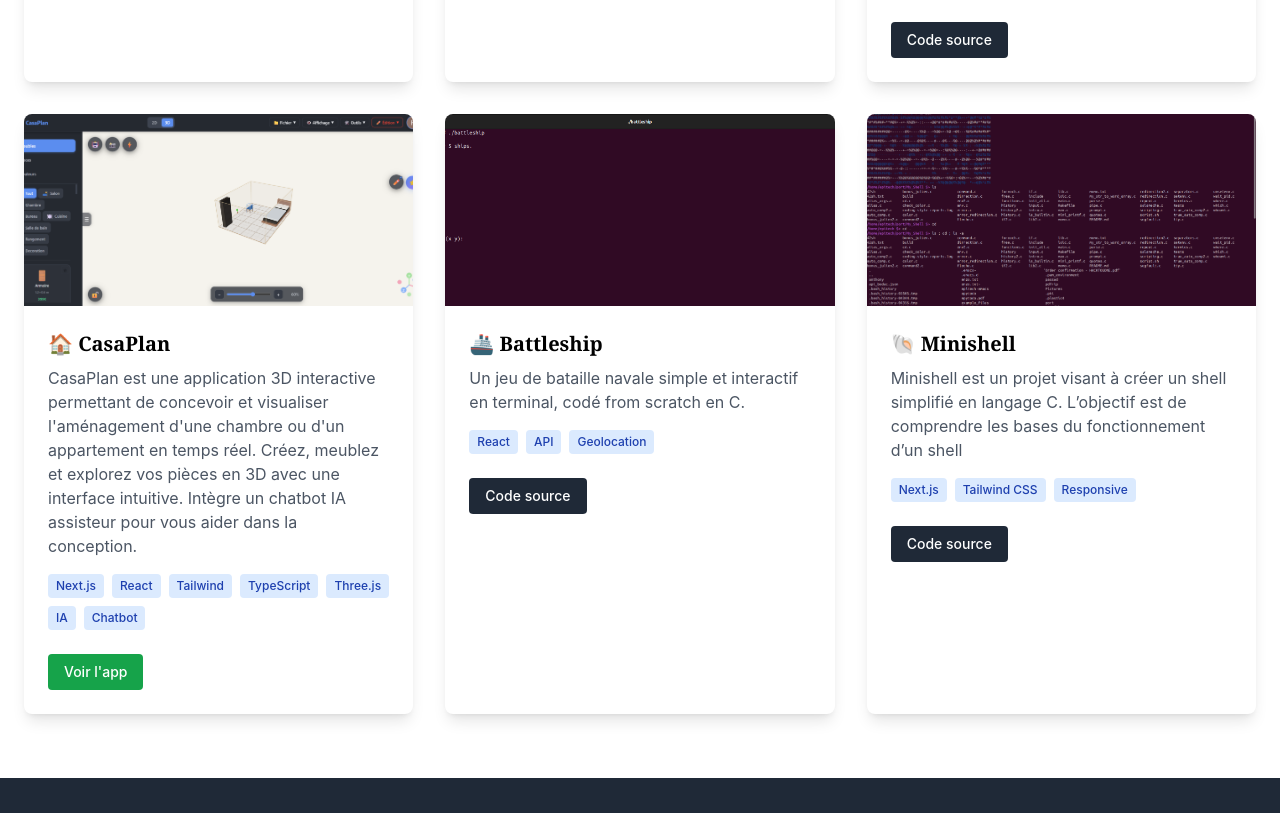
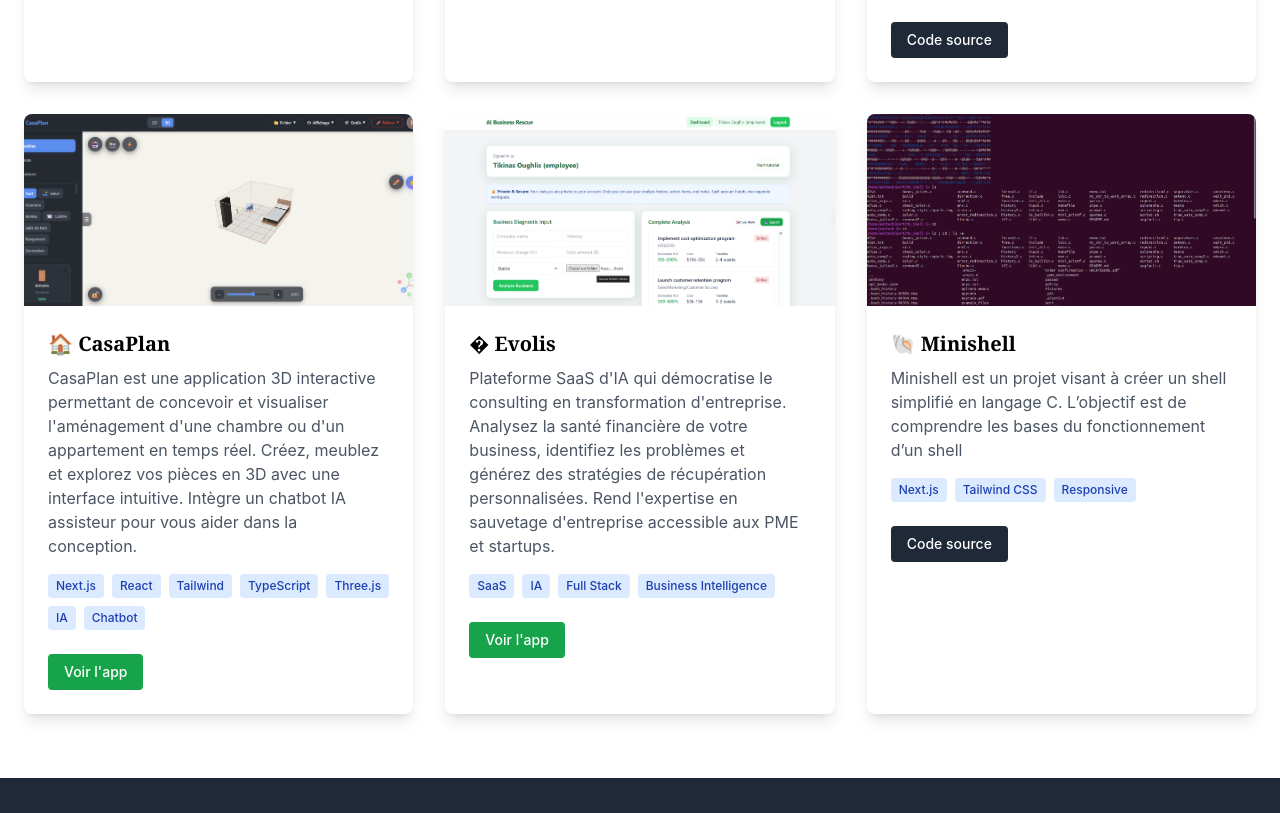
Before and after one commit to EpitechProject/porfolio, a Next.js app: page /projects in a window 1280 px wide. Shown: the part 758-1571 px from the top of the page. Built offline with nearby package versions, Linux system fonts and the light colour scheme.

Commit message:
feat: add amazon nova hackathon

```diff
--- a/data/projects.js
+++ b/data/projects.js
@@ -36,11 +36,12 @@ export const projects = [
   },
   {
     id: 5,
-    title: "🚢 Battleship",
-    description: "Un jeu de bataille navale simple et interactif en terminal, codé from scratch en C.",
-    image: "/images/battle.png",
-    tags: ["React", "API", "Geolocation"],
-    githubUrl: "https://github.com/EpitechProject/naval-battle",
+    title: "� Evolis",
+    description: "Plateforme SaaS d'IA qui démocratise le consulting en transformation d'entreprise. Analysez la santé financière de votre business, identifiez les problèmes et générez des stratégies de récupération personnalisées. Rend l'expertise en sauvetage d'entreprise accessible aux PME et startups.",
+    image: "/images/evolis.png",
+    tags: ["SaaS", "IA", "Full Stack", "Business Intelligence"],
+    githubUrl: "https://evolis-five.vercel.app/",
+    featured: true
   },
   {
     id: 6,
```
Also changed, not shown: public/images/evolis.png (added).
